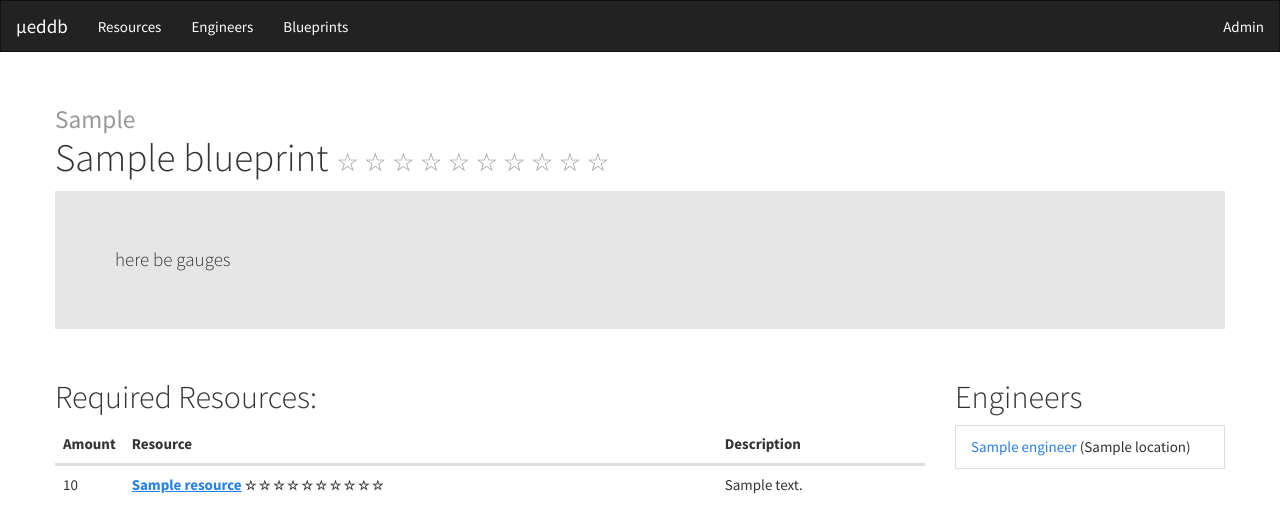
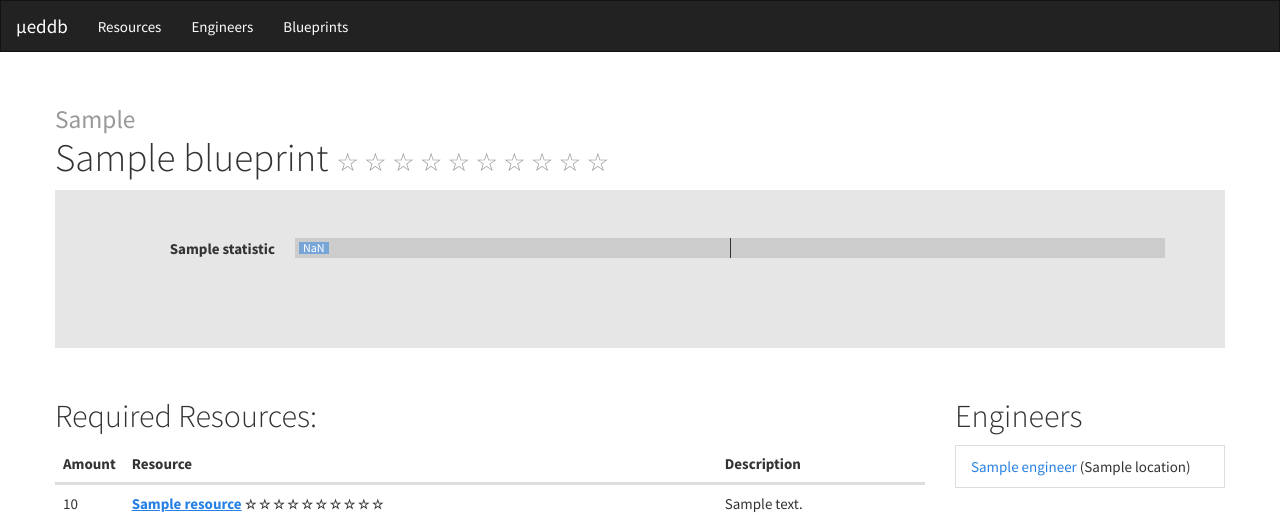
Before and after one commit to cmdr-maeggle/micro-eddb, a Django app: template src/eddb/templates/eddb/engineers/blueprint_detail.html in a window 1280 px wide. Shown: the top 524 px of the page. Run offline with Django 3.2, Linux system fonts and the light colour scheme; the template is opened without the code that fills it: most values are stand-ins (such as "Sample title", 1, 10 or a date in 2020); some libraries are stand-ins or nearby versions.

Commit message:
- added blueprint-related data - some template & model changes

```diff
--- a/src/eddb/apps/ships/models.py
+++ b/src/eddb/apps/ships/models.py
@@ -48,6 +48,12 @@
         return self.name
 
 
+class ModuleStatistic(models.Model):
+    name = models.CharField(max_length=100, unique=True)
+
+    def __str__(self):
+        return self.name
+
 # class ShipModule(models.Model):
 #     ship = models.ForeignKey(Ship)
 #     type = models.ForeignKey(ModuleType)
--- a/src/eddb/static/eddb/javascripts/ux.js
+++ b/src/eddb/static/eddb/javascripts/ux.js
@@ -3,7 +3,52 @@
  */
 
 +function ($) {
+    var round = function (x, n) {
+        var e = Math.max(1, Math.pow(10, n)); // make sure the expansion factor is at least "1"
+        return Math.round(x * e) / e;
+    };
+
     $(document).ready(function () {
         $(".table-sortable").tablesorter();
+
+        $(".blueprint-effects dd").each(function() {
+            $element = $(this);
+            var data_gain = $element.data("gain") == "1";
+            var range_min = parseFloat($element.find(".min").text());
+            var range_max = parseFloat($element.find(".max").text());
+
+            var data_min, data_max, bar_left, bar_width;
+
+            if (data_gain) {
+                data_min = (range_min != range_max) ? range_min : 0;
+                data_max = range_max;
+            } else {
+                data_min = (range_min != range_max) ? range_max : 0;
+                data_max = range_min;
+            }
+
+            bar_width = (range_max - range_min) * 100 * 0.5; // only 1/2 of the actual spread so we can fit in the -1->+1 bar
+            if (data_gain) {
+                bar_left = (range_min - 1) * 50 + 50;
+            } else {
+                bar_left = -((range_min - 1) * 50) + 50 - bar_width;
+            }
+
+            // scale bar and bar location if needed
+            if (range_max >= 2) {
+                var scale = 1 / ((range_max - 1 /* normalize to 0-position */) * 1.2 /* arbitrary factor for padding purposes */);
+                bar_left = ((bar_left - 50) * scale) + 50;
+                bar_width *= scale;
+            }
+
+            var $range_indicator = $("<div></div>").addClass("progress").append(
+                $("<div></div>").addClass("progress-bar" + (data_gain ? "" : " progress-bar-danger")).attr({
+                    'data-min': (data_min == 1) ? "" : round(data_min, 2),
+                    'data-max': (data_max == 1) ? "" : round(data_max, 2),
+                    'style': "margin-left: " + bar_left + "%; width: " + bar_width + "%"
+                })
+            ).append($("<div></div>").addClass("zero-indicator"));
+            $element.append($range_indicator);
+        });
     });
 }(jQuery);
--- a/src/eddb/static/eddb/stylesheets/eddb.scss
+++ b/src/eddb/static/eddb/stylesheets/eddb.scss
@@ -54,3 +54,52 @@
     }
   }
 }
+
+.blueprint-effects {
+  .progress {
+    $progress-bar-label-width: 50px;
+    $progress-bar-label-offset: $progress-bar-label-width * 1.1;
+    $progress-bar-label-padding: 4px;
+    $progress-bar-height: 20px;
+
+    height: $progress-bar-height;
+    position: relative; // relative for .zero-indicator
+
+    .zero-indicator {
+      width: 1px;
+      position: absolute;
+      left: 50%;
+      top: 0;
+      height: $line-height-computed;
+      background: $text-color;
+      z-index: 1000;
+    }
+
+    .progress-bar {
+      font-size: $progress-bar-height;
+      line-height: $progress-bar-height;
+      position: relative;
+    }
+    .progress-bar::before,
+    .progress-bar::after {
+      background: transparentize($badge-bg, 0.5);
+      color: $badge-color;
+      font-size: $progress-bar-height - 2 * $progress-bar-label-padding;
+      line-height: $progress-bar-height - 2 * $progress-bar-label-padding;
+      margin: $progress-bar-label-padding;
+      padding: 0 $progress-bar-label-padding;
+      position: absolute;
+      z-index: 1005;
+    }
+    .progress-bar::before {
+      content: attr(data-min);
+      right: 100%;
+      text-align: right;
+    }
+    .progress-bar::after {
+      content: attr(data-max);
+      left: 100%;
+      text-align: left;
+    }
+  }
+}
--- a/src/eddb/templates/base.html
+++ b/src/eddb/templates/base.html
@@ -39,9 +39,9 @@
                 </li>
             </ul>
 
-            <div class="navbar-text navbar-right">
-                <a class="navbar-link" href="{% url "admin:index" %}">Admin</a>
-            </div>
+{#            <div class="navbar-text navbar-right">#}
+{#                <a class="navbar-link" href="{% url "admin:index" %}">Admin</a>#}
+{#            </div>#}
         </div>
     </div>
 </nav>
--- a/src/eddb/templates/eddb/engineers/blueprint_detail.html
+++ b/src/eddb/templates/eddb/engineers/blueprint_detail.html
@@ -11,8 +11,20 @@
     </h1>
 
     <div class="jumbotron">
-        {# TODO add blueprint effects #}
-        <h4>here be gauges</h4>
+        <dl class="dl-horizontal blueprint-effects">
+            {% for effect in blueprint.effects.primary_effects %}
+                <dt>{{ effect.statistic }}</dt>
+                <dd class="blueprint-effect" data-gain="{% if effect.gain %}1{% endif %}">
+                    <div class="sr-only">
+                        <span class="min">{{ effect.range_min }}</span> &mdash;
+                        <span class="max">{{ effect.range_max }}</span>
+                    </div>
+                </dd>
+            {% endfor %}
+        </dl>
+        {#        {% for effect in blueprint.primary_effects.all %}#}
+        {#            <span class="btn btn-default">{{ effect }}</span>#}
+        {#        {% endfor %}#}
     </div>
 
     <div class="row">
@@ -21,14 +33,14 @@
             <table class="table">
                 <caption class="sr-only">Required Resources:</caption>
                 <colgroup>
-                    <col width="0" class="text-center" />
-                    <col />
-                    <col />
+                    <col width="0" class="text-center"/>
+                    <col/>
+                    <col/>
                 </colgroup>
                 <thead>
-                    <th>Amount</th>
-                    <th>Resource</th>
-                    <th>Description</th>
+                <th>Amount</th>
+                <th>Resource</th>
+                <th>Description</th>
                 </thead>
                 <tbody>
                 {% for requirement in blueprint.requirements.all %}
@@ -36,7 +48,8 @@
                         <td>{{ requirement.amount|default:"n.a." }}</td>
                         <th>
                             <a href="{% url "resources:resource_detail" pk=requirement.resource.pk %}">{{ requirement.resource.name }}</a>
-                            <small>{% display_grade requirement.resource.grade %}</small><br />
+                            <small>{% display_grade requirement.resource.grade %}</small>
+                            <br/>
                         </th>
                         <td>{{ requirement.resource.description }}</td>
                     </tr>
--- a/src/eddb/templates/eddb/engineers/engineer_detail.html
+++ b/src/eddb/templates/eddb/engineers/engineer_detail.html
@@ -7,7 +7,7 @@
 
     <h2>Upgrade Types</h2>
     <ul class="nav nav-pills" role="tablist">
-        {% for module_upgrade in module_upgrades %}
+        {% for module_upgrade in engineer.module_upgrades %}
             <li role="presentation">
                 <span class="label label-default">
                     {{ module_upgrade.module_name }}
```
Also changed, not shown: src/eddb/apps/engineers/models.py (+58 -5 lines), src/eddb/apps/engineers/views.py (+0 -16 lines), src/eddb/templates/eddb/engineers/engineer_list.html (+16 -0 lines), src/eddb/apps/engineers/migrations/0004_blueprint_effect_added.py (added), src/eddb/apps/ships/migrations/0003_modulestatistic.py (added), src/eddb/static/eddb/stylesheets/eddb.css.
